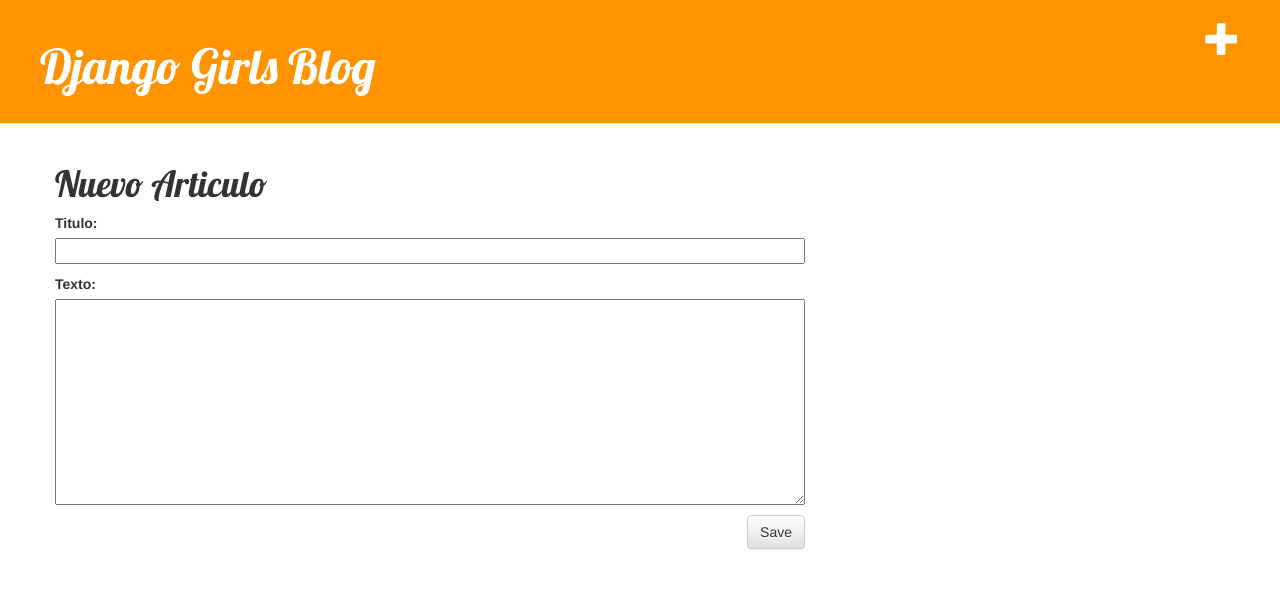
After one commit to JenniSuce/djangoapp, a Django app: page /post/new/ in a window 1280 px wide. The commit adds this page. Shown: the top 589 px of the page. Run offline with Django 3.2, Linux system fonts and the light colour scheme; some libraries are stand-ins or nearby versions.

Commit message:
Added nuevos y editar blog post inside the site.

```diff
--- /dev/null
+++ b/blog/forms.py
@@ -0,0 +1,8 @@
+from django import forms
+from .models import Postear
+
+class PostearForm(forms.ModelForm):
+
+    class Meta:
+        model = Postear
+        fields = ('titulo', 'texto',)
--- a/blog/templates/blog/base.html
+++ b/blog/templates/blog/base.html
@@ -9,6 +9,7 @@
      </head>
      <body>
         <div class="page-header">
+            <a href="{% url 'blog.views.postear_nuevo' %}" class="top-menu"><span class="glyphicon glyphicon-plus"></span></a>
             <h1><a href="/">Django Girls Blog</a></h1>
         </div>
         <div class="content container">
--- /dev/null
+++ b/blog/templates/blog/editar_articulo.html
@@ -0,0 +1,9 @@
+{% extends 'blog/base.html' %}
+
+{% block content %}
+    <h1>Nuevo Articulo</h1>
+    <form method="POST" class="post-form">{% csrf_token %}
+        {{ formulario.as_p }}
+        <button type="submit" class="save btn btn-default">Save</button>
+    </form>
+{% endblock %}
--- a/blog/templates/blog/post_detail.html
+++ b/blog/templates/blog/post_detail.html
@@ -7,6 +7,7 @@
                     {{ post.creacion_date }}
                 </div>
             {% endif %}
+            <a class="btn btn-default" href="{% url 'editar_articulo' pk=post.pk %}"><span class="glyphicon glyphicon-pencil"></span></a>
             <h1>{{ post.titulo }}</h1>
             <p>{{ post.texto|linebreaksbr }}</p>
         </div>
--- a/blog/urls.py
+++ b/blog/urls.py
@@ -3,4 +3,6 @@
 urlpatterns = [
     url(r'^$', views.listar_articulo),
     url(r'^post/(?P<pk>[0-9]+)/$', views.post_detail),
+    url(r'^post/new/$', views.postear_nuevo, name='postear_nuevo'),
+    url(r'^post/(?P<pk>[0-9]+)/edit/$', views.editar_articulo, name='editar_articulo'),
 ]
--- a/blog/views.py
+++ b/blog/views.py
@@ -1,6 +1,7 @@
-from django.shortcuts import render, get_object_or_404
+from django.shortcuts import render, get_object_or_404, redirect
 from blog.models import Postear
 from django.utils import timezone
+from .forms import PostearForm
 
 # Create your views here.
 def listar_articulo(request):
@@ -10,3 +11,31 @@
 def post_detail(request, pk):
     post = get_object_or_404(Postear, pk=pk)
     return render(request, 'blog/post_detail.html', {'post': post})
+
+def postear_nuevo(request):
+    if request.method == "POST":
+        formulario = PostearForm(request.POST)
+        if formulario.is_valid():
+            postear = formulario.save(commit=False)
+            postear.autor = request.user
+            postear.publicacion_date = timezone.now()
+            postear.save()
+            return redirect('blog.views.post_detail', pk=postear.pk)
+    else:
+        formulario = PostearForm()
+    formulario = PostearForm()
+    return render(request, 'blog/editar_articulo.html', {'formulario': formulario})
+
+def editar_articulo(request, pk):
+    articulo = get_object_or_404(Postear, pk=pk)
+    if request.method == "POST":
+        formulario = PostearForm(request.POST, instance=articulo)
+        if formulario.is_valid():
+            articulo = formulario.save(commit=False)
+            articulo.autor = request.user
+            articulo.save()
+            return redirect('blog.views.post_detail', pk=articulo.pk)
+    else:
+        formulario = PostearForm(instance=articulo)
+    #formulario = PostearForm()
+    return render(request, 'blog/editar_articulo.html', {'formulario': formulario})
```
